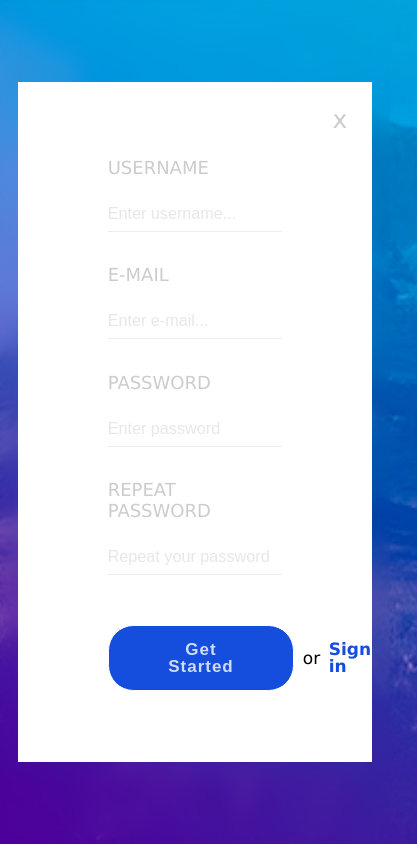
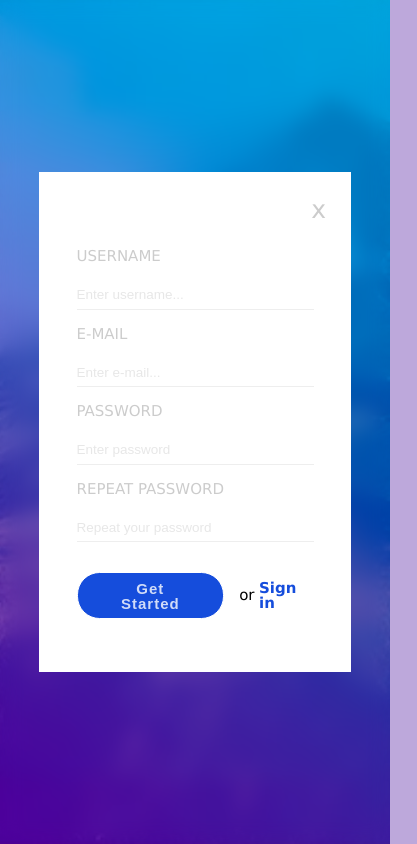
Before and after one commit to JurgitaE/04-sign-up, a website: page index.html in a window 390 px wide. Shown: the whole page, 417 px wide, since content can reach past the window. Drawn offline with Linux system fonts and the light colour scheme.

Commit message:
media changes

```diff
--- a/css/base/layout.css
+++ b/css/base/layout.css
@@ -58,3 +58,35 @@
         display: none;
     }
 }
+
+@media (max-width: 800px) {
+    .main-content .right-column {
+        width: 80%;
+    }
+}
+
+@media (max-width: 650px) {
+    .right-column .form {
+        padding: 0px 2.5em;
+        padding-bottom: 2.5em;
+        font-size: 15px;
+    }
+    .right-column .row {
+        padding-bottom: 1em;
+    }
+
+    .right-column .row.special {
+        padding: 1em 0;
+        font-size: 15px;
+    }
+    .right-column .form .btn {
+        padding: 0.5em 2em;
+        font-size: 15px;
+    }
+}
+
+@media (min-width: 500) {
+    .main-content .right-column {
+        width: 90%;
+    }
+}
--- a/css/pages/home.css
+++ b/css/pages/home.css
@@ -49,6 +49,8 @@
 }
 .right-column .form .input:focus {
     outline-color: #154ddc8a;
+    outline-offset: 5px;
+    border: none;
 }
 
 ::placeholder {
@@ -74,13 +76,17 @@
     color: #fff;
     border-color: var(--main-color);
 }
-.right-column .row.special {
+.right-column .special {
     flex-direction: row;
     align-items: center;
-    gap: 0.5em;
+    /* gap: 0.5em; */
     padding: 1em 0;
     font-size: 17px;
     line-height: 1em;
+}
+.row.special span {
+    padding-left: 1em;
+    padding-right: 0.3em;
 }
 .sign-in {
     text-decoration: none;
```
